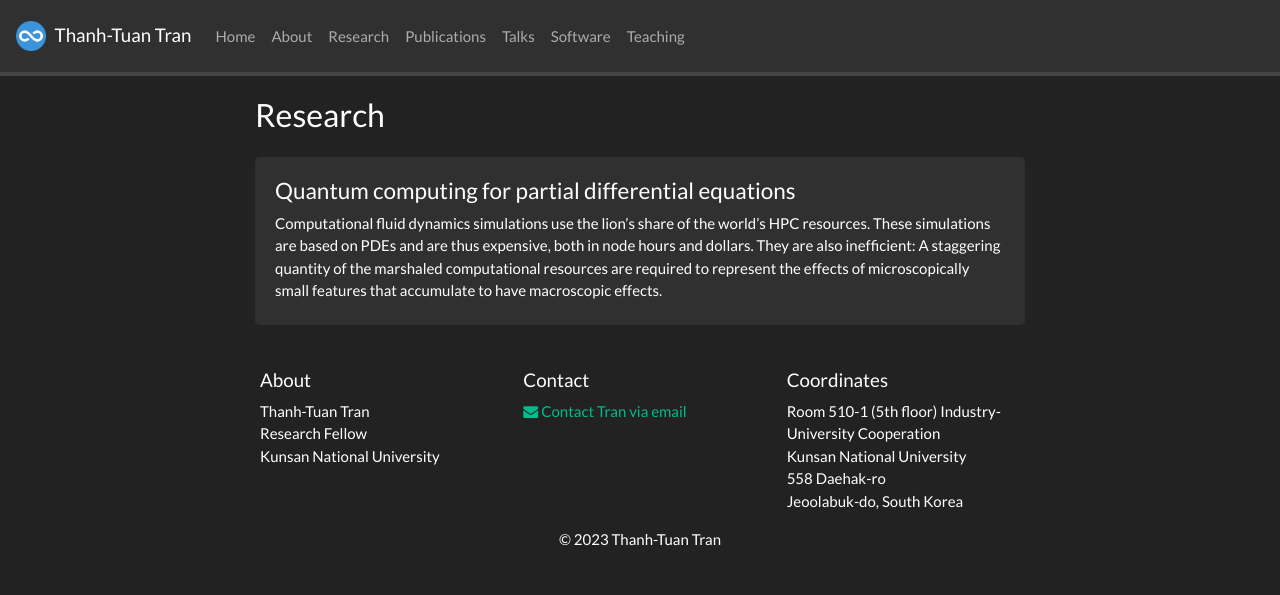
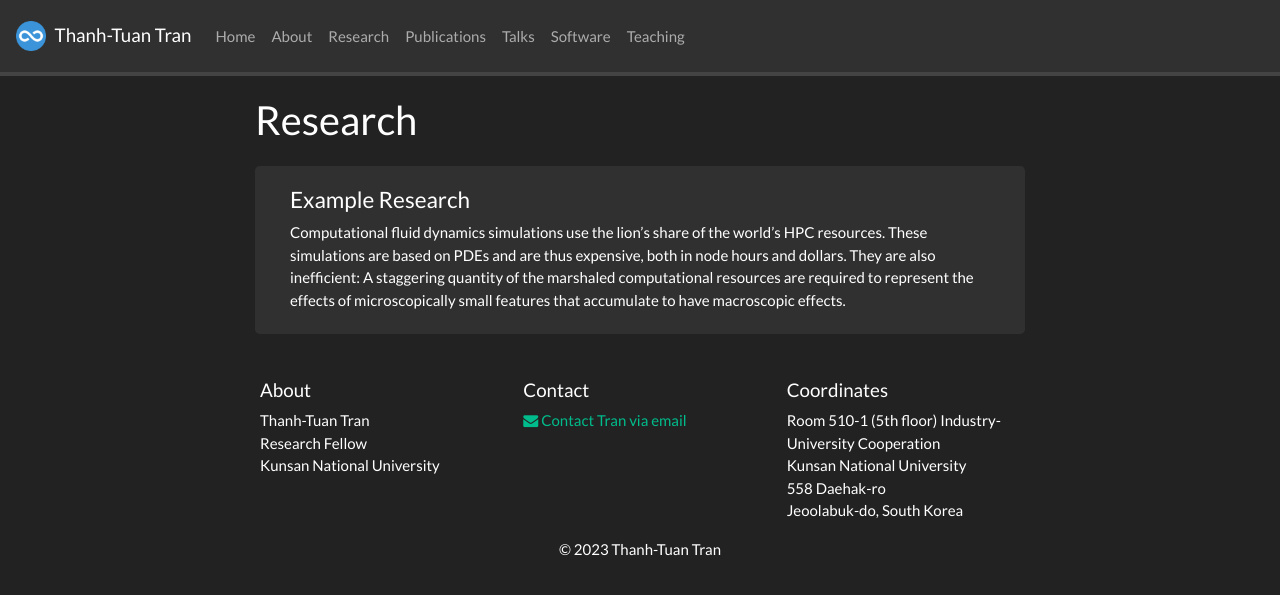
Before and after one commit to 3tbk/3tbk, a Jekyll site: the page built from _pages/research.md, in a window 1280 px wide. Shown: the top 595 px of the page. Built offline with Jekyll 4.4.1, drawn with Linux system fonts in a browser that asks for light colours; nearby versions of some CDN libraries; a style sheet for code colours, icons or effects is not loaded.

Commit message:
Update research.md

```diff
--- a/_pages/research.md
+++ b/_pages/research.md
@@ -30,13 +30,14 @@
 }
 </style>
 
-### Research
+## Research
+
 <div class="jumbotron">
-  <h4>Quantum computing for partial differential equations</h4>
-  <p>Computational fluid dynamics simulations use the lion’s share of the world’s HPC resources.
+<div class="col-md-12 col-sm-12">
+<h4>Example Research</h4>
+
+<p>Computational fluid dynamics simulations use the lion’s share of the world’s HPC resources.
 These simulations are based on PDEs and are thus expensive, both in node hours and dollars.
 They are also inefficient: A staggering quantity of the marshaled computational resources are required to represent the effects of microscopically small features that accumulate to have macroscopic effects.</p>
-  <div class="row align-items-end">
-
-  </div>
 </div>
+</div>
```
